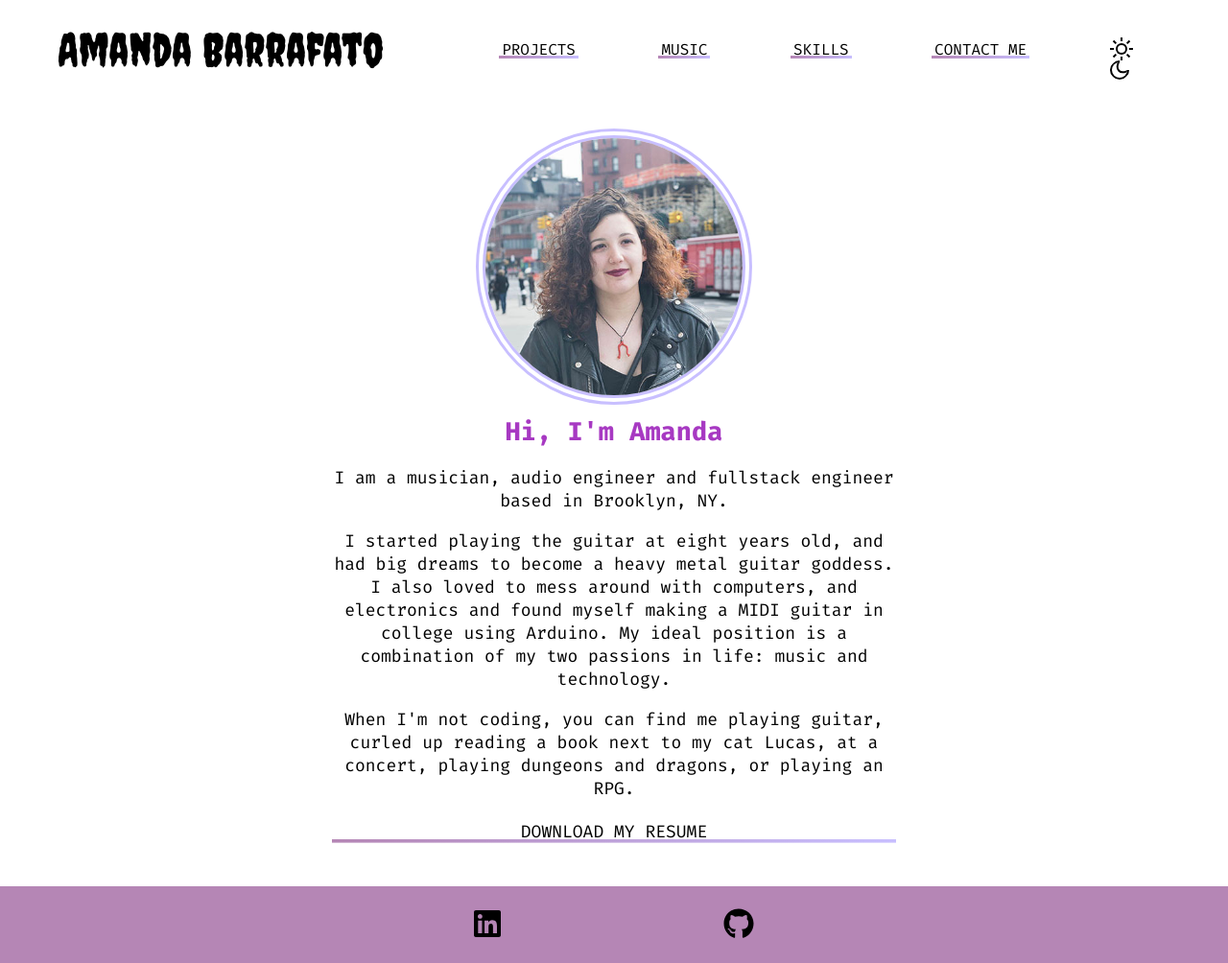
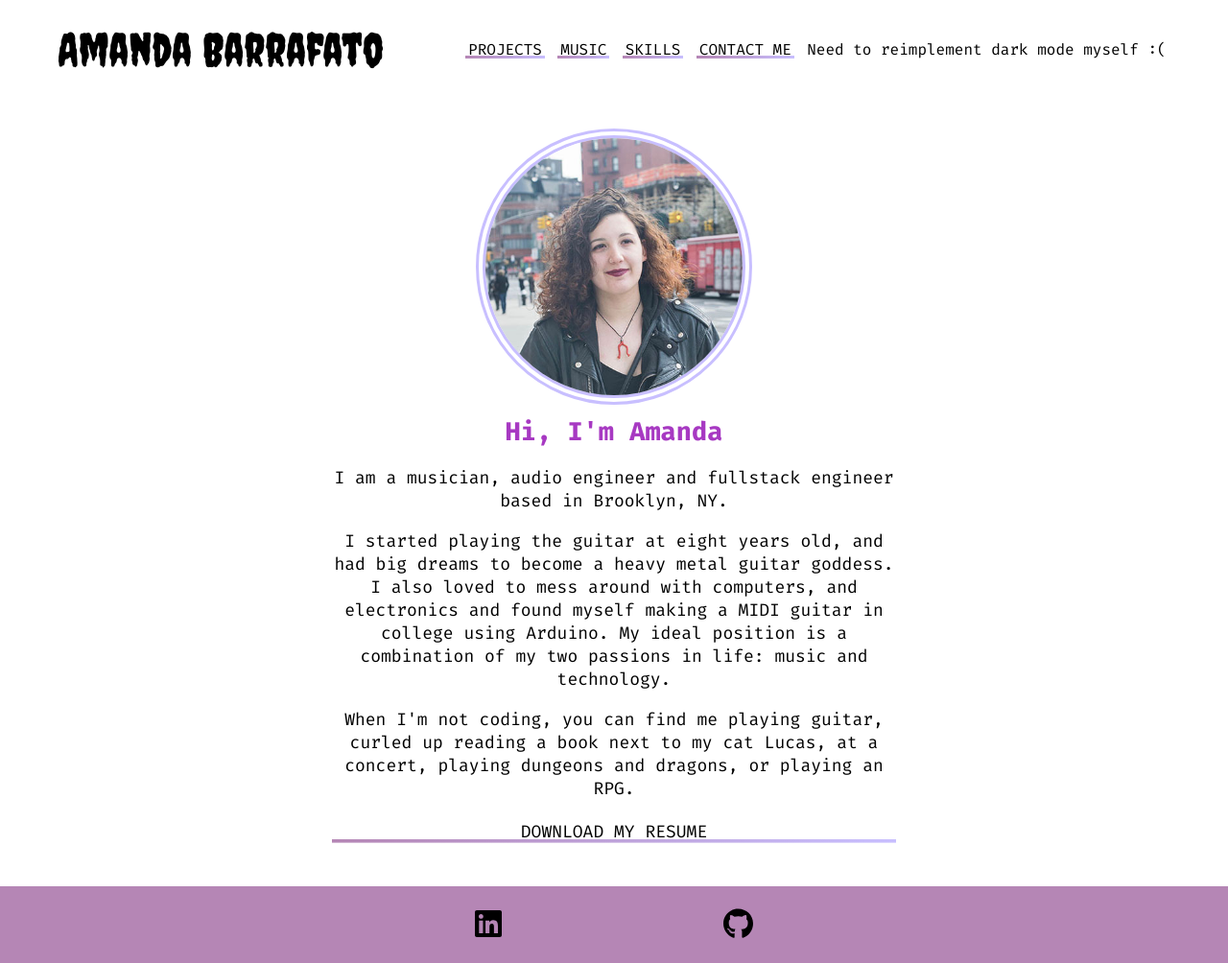
Before and after one commit to amabarr/portfolio, a Gatsby site: page / in a window 1280 px wide. Shown: the whole page at 96% size. Built offline with nearby package versions, Linux system fonts and the light colour scheme; Gatsby itself is replaced by a stand-in of ours.

Commit message:
package.json updates

```diff
--- a/gatsby-config.js
+++ b/gatsby-config.js
@@ -39,7 +39,6 @@ module.exports = {
 			},
 			__key: "images",
 		},
-		"gatsby-plugin-dark-mode",
 		{
 			resolve: "gatsby-plugin-webfonts",
 			options: {
--- a/src/components/themeSelector.js
+++ b/src/components/themeSelector.js
@@ -1,21 +1,22 @@
 import React from "react";
-import { ThemeToggler } from "gatsby-plugin-dark-mode";
+// import { ThemeToggler } from "gatsby-plugin-dark-mode";
 
 export const ThemeSelector = () => (
-	<ThemeToggler>
-		{({ theme, toggleTheme }) => (
-			<label>
-				<input
-					type='checkbox'
-					className='theme-changer'
-					onChange={(e) => toggleTheme(e.target.checked ? "dark" : "light")}
-					checked={theme === "dark"}
-				/>{" "}
-				<div className='theme-container'>
-					<i className='gg-sun'></i>
-					<i className='gg-moon'></i>
-				</div>
-			</label>
-		)}
-	</ThemeToggler>
+	<div>Need to reimplement dark mode myself :(</div>
+	// <ThemeToggler>
+	// 	{({ theme, toggleTheme }) => (
+	// 		<label>
+	// 			<input
+	// 				type='checkbox'
+	// 				className='theme-changer'
+	// 				onChange={(e) => toggleTheme(e.target.checked ? "dark" : "light")}
+	// 				checked={theme === "dark"}
+	// 			/>{" "}
+	// 			<div className='theme-container'>
+	// 				<i className='gg-sun'></i>
+	// 				<i className='gg-moon'></i>
+	// 			</div>
+	// 		</label>
+	// 	)}
+	// </ThemeToggler>
 );
```
Also changed, not shown: package.json (+16 -22 lines), 1 other file.
